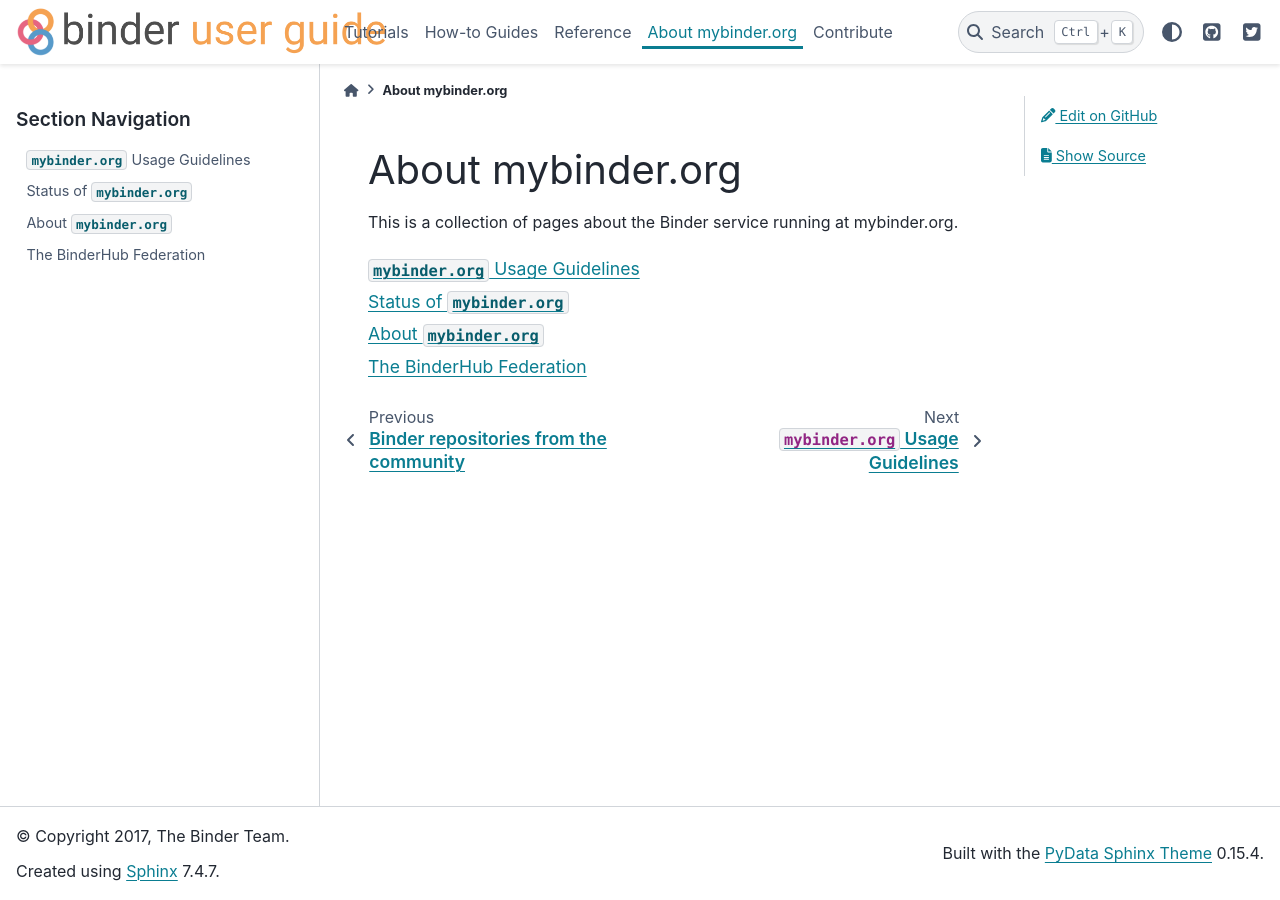
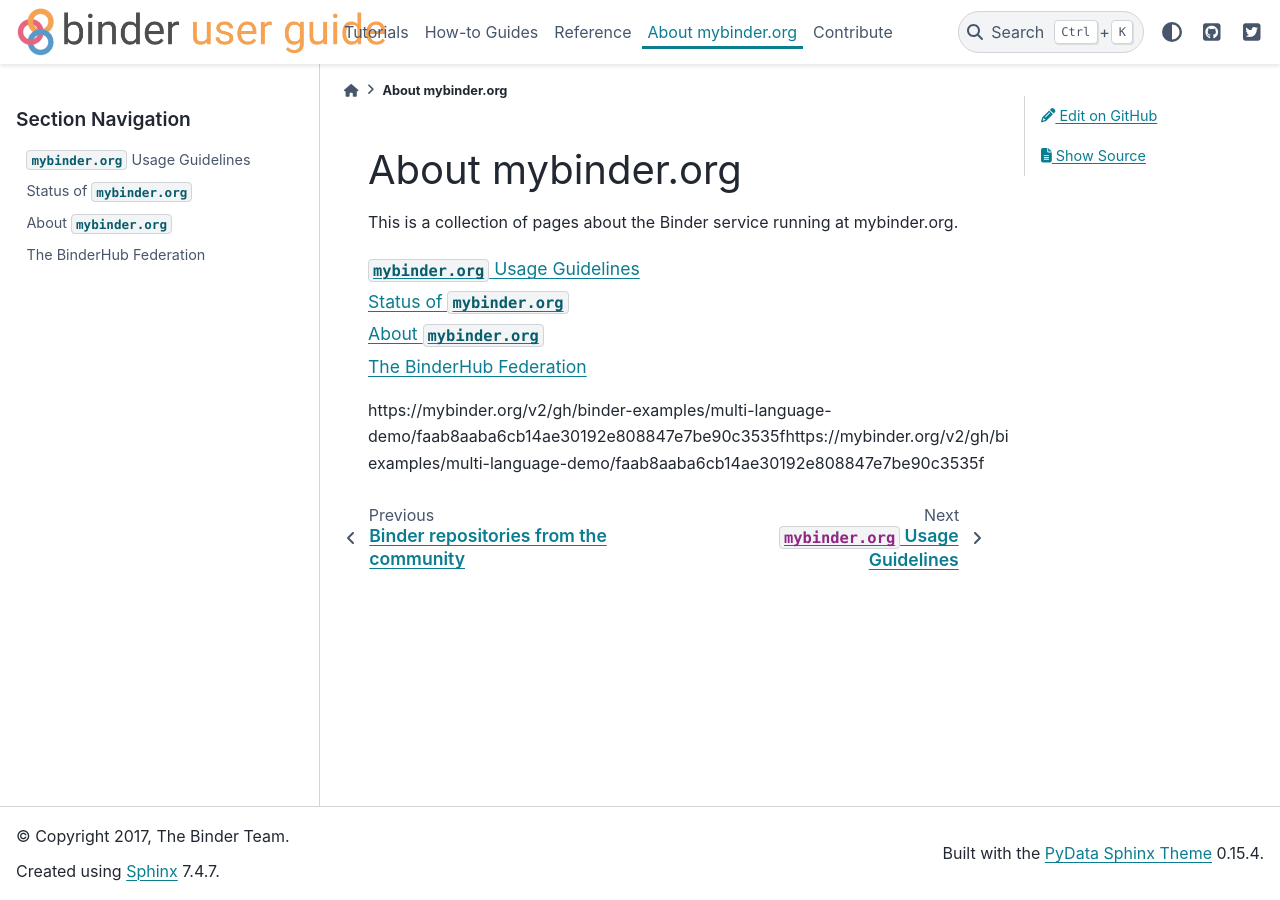
Before and after one commit to jupyterhub/mybinder.org-user-guide, a Sphinx documentation site: the page built from doc/about/index.md, in a window 1280 px wide. Built offline with Sphinx 7.4.7 and the PyData theme 0.15.4, drawn with Linux system fonts in a browser that asks for light colours; pages that are not in the unit, such as notebooks, are missing from menus; some of the changed lines change nothing that is shown.

````diff
--- a/doc/about/index.md
+++ b/doc/about/index.md
@@ -10,3 +10,4 @@
 about
 federation
 ```
+https://mybinder.org/v2/gh/binder-examples/multi-language-demo/faab8aaba6cb14ae30192e808847e7be90c3535fhttps://mybinder.org/v2/gh/binder-examples/multi-language-demo/faab8aaba6cb14ae30192e808847e7be90c3535f
````
